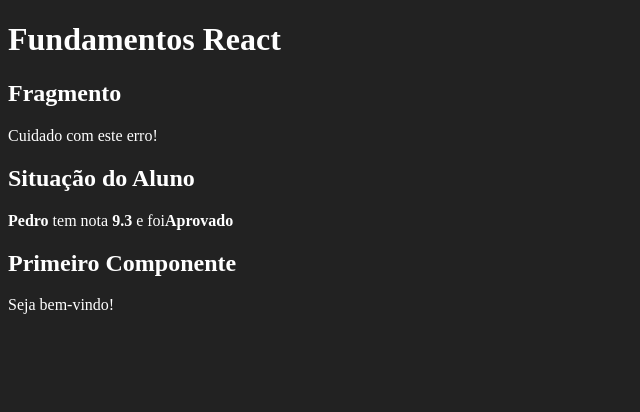
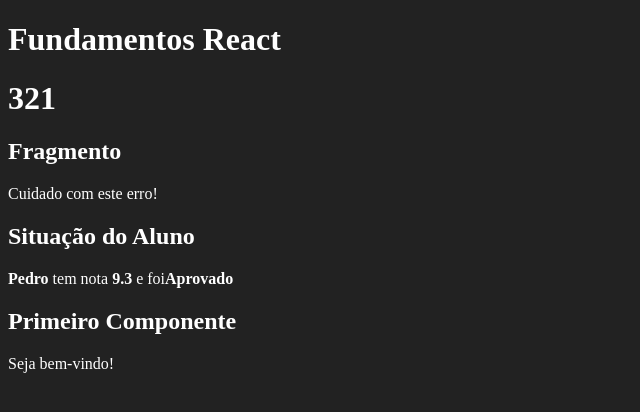
Before and after one commit to rafaelledo/fundamentos-react, a React (Create React App) app: page / in a window 1280 px wide. Shown: the top 412 px of the page, without its empty margins (0-640 px from the left). Built offline with nearby package versions, Linux system fonts and the light colour scheme.

Commit message:
Add Aleatory.jsx

```diff
--- a/src/App.jsx
+++ b/src/App.jsx
@@ -3,10 +3,12 @@
 import First from './components/basics/First'
 import WithParameter from './components/basics/WithParameter'
 import Fragment from './components/basics/Fragment'
+import Aleatory from './components/basics/Aleatory'
 
 export default props => (
   <div id="app">
     <h1>Fundamentos React</h1>
+    <Aleatory min="1" max="60"/>
     <Fragment />
     <WithParameter
       titulo="Situação do Aluno"
--- /dev/null
+++ b/src/components/basics/Aleatory.jsx
@@ -0,0 +1,7 @@
+export default (props) => {
+  const factor = props.max - props.min + 1
+  const random = parseInt(Math.random() * factor) + props.min
+  return (
+    <h1>{random}</h1>
+  )
+}
```
